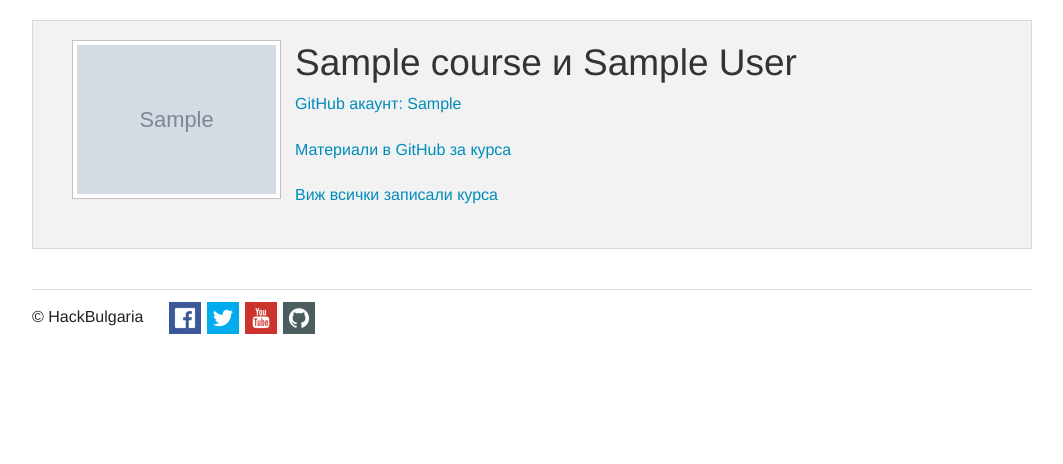
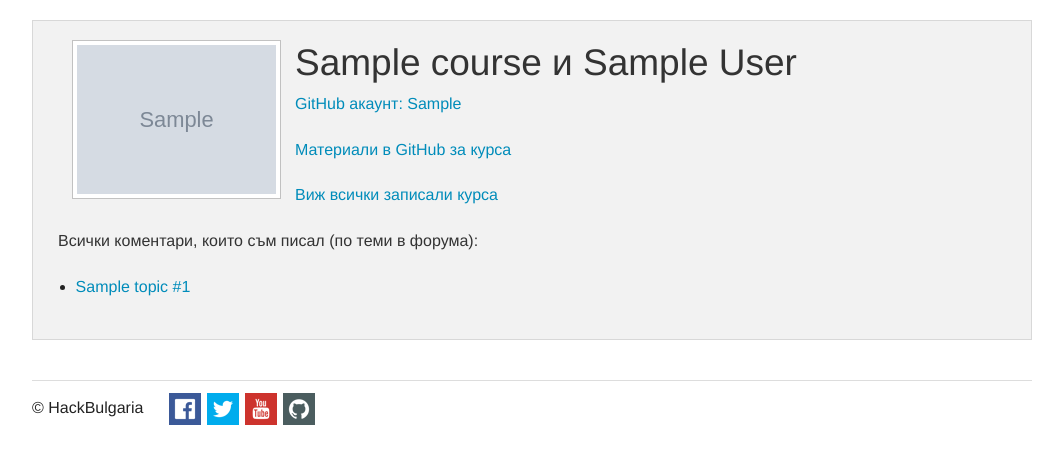
Before and after one commit to sebastian-code/Odin, a Django app: page /assignment/1/ in a window 1280 px wide. Shown: the part 45-509 px from the top of the page, without its empty margins (108-1171 px from the left). Run offline with Django 3.2, Linux system fonts and the light colour scheme; a user stored in the database is signed in; tables that the repository leaves empty hold one stand-in row (values such as "Sample post"); grey boxes marked "Sample" are stand-in pictures; parts of the project's set-up code (start-up, migrations or seed data) failed here and were passed over; some libraries are stand-ins or nearby versions.

Commit message:
Show comments on user profile

```diff
--- a/forum/templates/show_topic.html
+++ b/forum/templates/show_topic.html
@@ -32,7 +32,7 @@
         </div>
 
         {% for comment in comments %}
-        <div class="row">
+        <div class="row" id="{{ comment.id }}">
             <div class="large-3 columns">
                 <div class="panel text-center">
                     <h5>{{ comment.author.get_full_name }}</h5>
--- a/students/templates/assignment.html
+++ b/students/templates/assignment.html
@@ -27,6 +27,14 @@
                     <p>
                         <a href="{% url 'courses:course-students' assignment.course.id %}">Виж всички записали курса</a>
                     </p>
+                    <p>
+                        Всички коментари, които съм писал (по теми в форума):
+                        {% for comment in comments %}
+                        <ul>
+                            <li><a href="{% url 'forum:show-topic' comment.topic.id %}#{{ comment.id }}">{{ comment.topic }} #{{ comment.id }}</a></li>
+                        </ul>
+                        {% endfor %}
+                    </p>
                 </div>
                 {% if is_teacher or is_hr %}
                     {% for note in notes %}
--- a/students/views.py
+++ b/students/views.py
@@ -9,6 +9,7 @@ from django.conf import settings
 
 from .forms import UserEditForm, AddNote
 from .models import CourseAssignment, UserNote, User, CheckIn
+from forum.models import Comment
 
 import datetime
 
@@ -46,6 +47,7 @@ def assignment(request, id):
     assignment = get_object_or_404(CourseAssignment, pk=id)
     is_teacher = request.user.status == User.TEACHER
     is_hr = request.user.status == User.HR
+    comments = Comment.objects.filter(author=request.user).order_by('topic').all()
 
     if is_teacher or is_hr:
         notes = UserNote.objects.filter(assignment=id)
```
